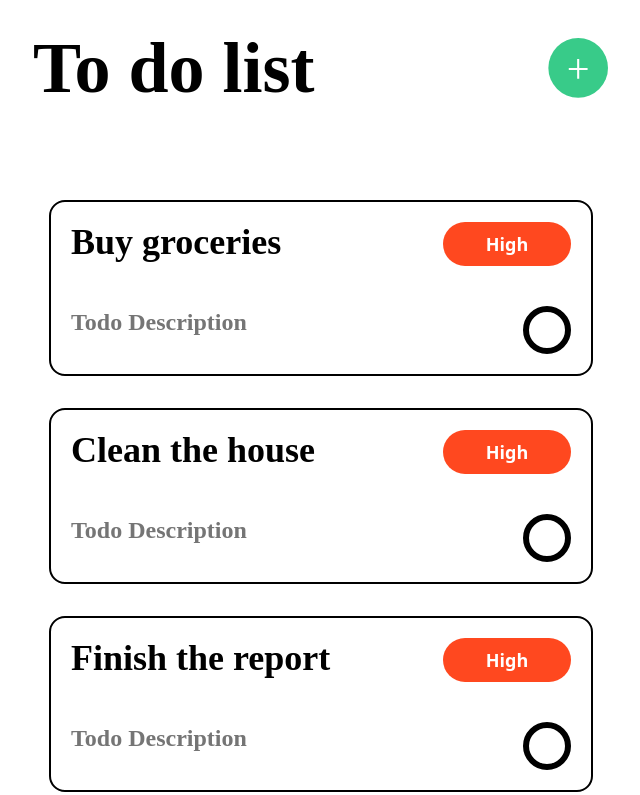
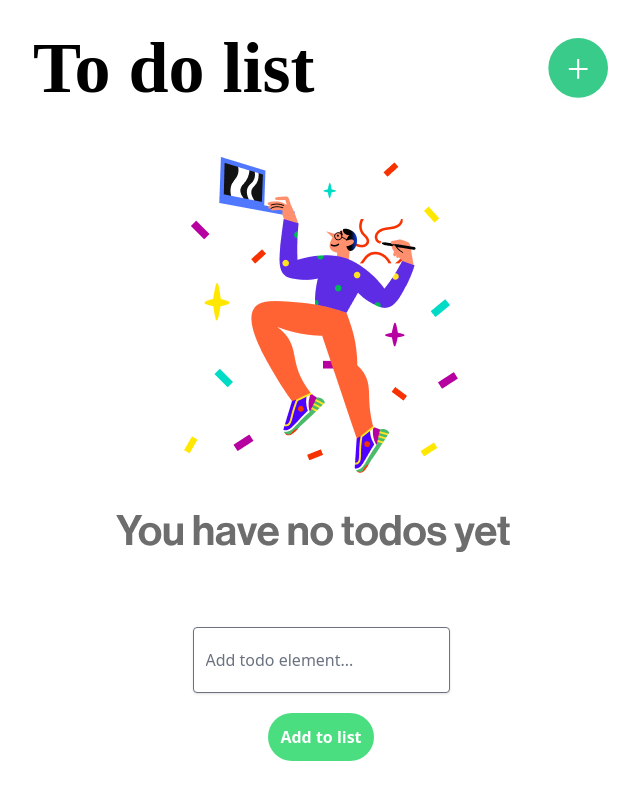
Before and after one commit to Fekete-Balazs710/ToDo, a Vue app: page / in a window 1280 px wide. Shown: the top 795 px of the page, without its empty margins (319-959 px from the left). Built offline with nearby package versions, Linux system fonts and the light colour scheme; a web font is replaced by a local one.

Commit message:
ITL14 Subtask : Created an empty to-do item
- When the plus button is clicked, the addTodo() function add an empty todo element with default values to the list

```diff
--- a/src/App.vue
+++ b/src/App.vue
@@ -23,47 +23,25 @@ import { ref } from 'vue';
 import { TodoType } from './types/TodoType'
 
 // Array of TodoType objects for the todo list elements
-const todos = ref<TodoType[]>([
-  { id: 1,
-    title: 'Buy groceries',
-    description: 'Todo Description',
-    status: 'Unchecked',
-    priority: 'High'
-  },
-  { id: 2,
-    title: 'Clean the house',
-    description: 'Todo Description',
-    status: 'Unchecked',
-    priority: 'High'
-  },
-  { id: 3,
-    title: 'Finish the report',
-    description: 'Todo Description',
-    status: 'Unchecked',
-    priority: 'High' }
-]);
+const todos = ref<TodoType[]>([]);
 
 
 //Add function to add elements to existing array of todos
-function addTodo(inputValue: string) {
-
-    if (!inputValue) {
-      return;
-    }
+function addTodo() {
 
     //define the largest id in the todos array
     const maxId = Math.max(...todos.value.map((todo: TodoType) => todo.id));
 
     //add new todo element to list, position: maxId + 1
-    const newTodo: TodoType = {
+    const emptyTodo: TodoType = {
       id: maxId + 1,
-      title: inputValue,
+      title: "Title",
       description: "Todo Description",
       priority: "High",
       status: "Unchecked"
     };
 
-    todos.value.push(newTodo);
+    todos.value.push(emptyTodo);
 
   }
 
--- a/src/components/AddTodoButton.vue
+++ b/src/components/AddTodoButton.vue
@@ -17,7 +17,7 @@ import CircleSvg from './CircleSvg.vue'
 const emit = defineEmits(['addTodo'])
 
 function todoCreate() {
-    emit('addTodo', 'Title');
+    emit('addTodo');
 }
 
 </script>
--- a/src/components/TodoHeader.vue
+++ b/src/components/TodoHeader.vue
@@ -18,7 +18,7 @@ import AddTodoButton from './AddTodoButton.vue'
 const emit = defineEmits(['addTodo'])
 
 function todoCreate() {
-    emit('addTodo', 'Title');
+    emit('addTodo');
 }
 
 </script>
```
